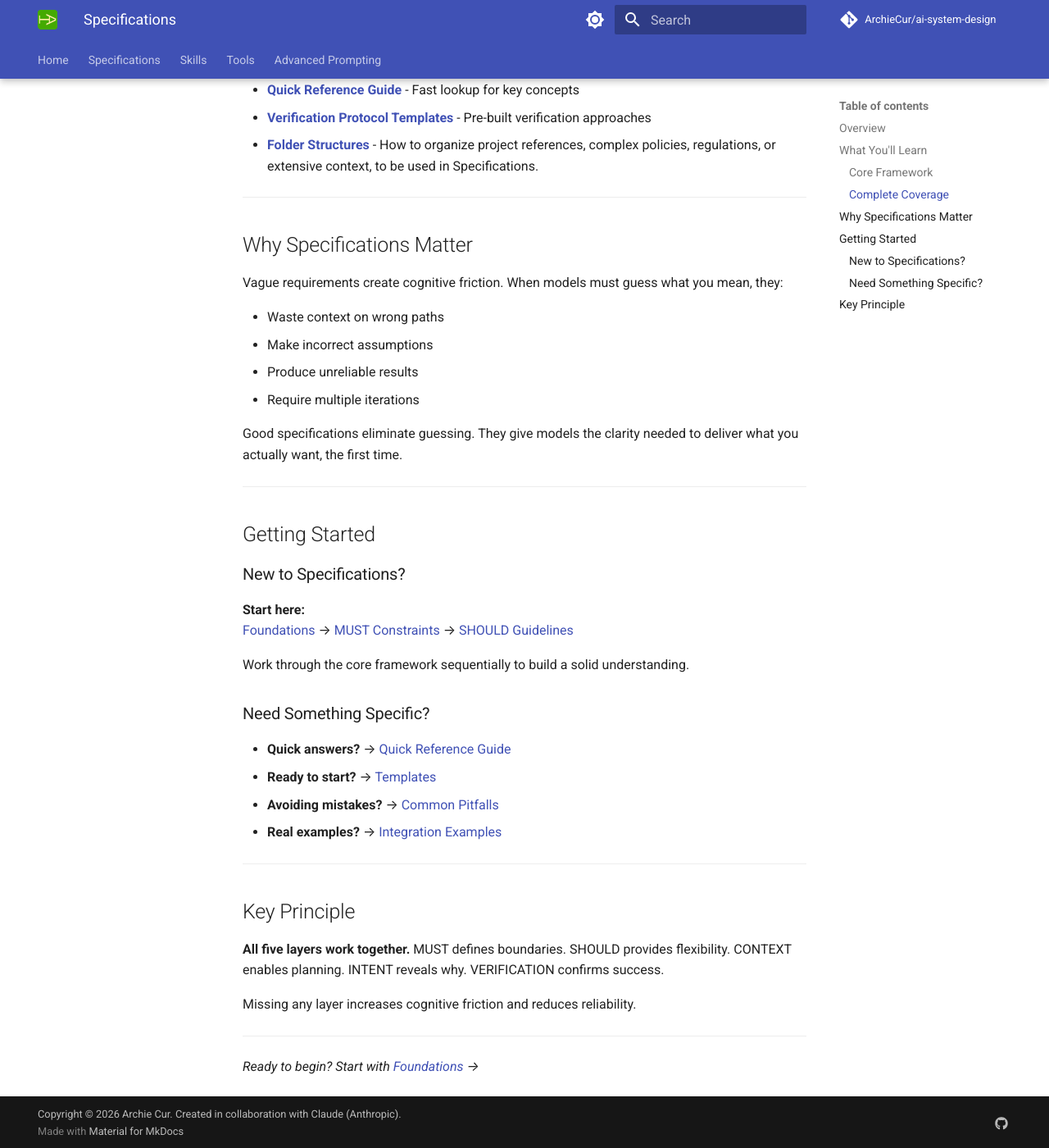
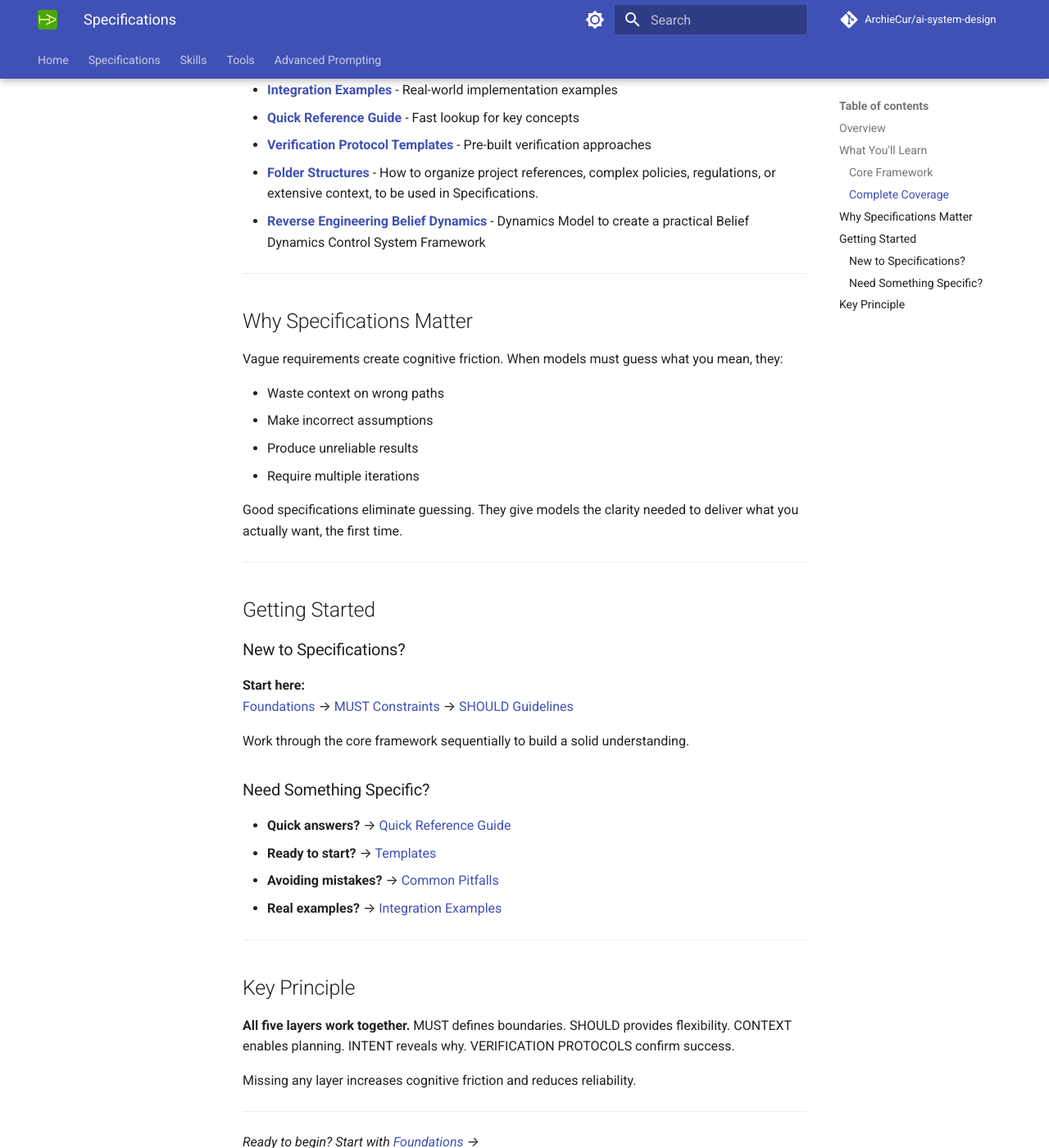
Before and after one commit to ArchieCur/ai-system-design, an MkDocs documentation site: the page built from docs/specifications/specifications-index.md, in a window 1280 px wide and 1400 px high, scrolled down 896 px. Shown: the whole window at 82% size. Built offline with MkDocs 1.6.1 and Material for MkDocs 9.7.7, drawn with Linux system fonts in a browser that asks for light colours; comment, search, counter and statistics services are not loaded.

Commit message:
Update specifications index and key principle wording
Added Section 8, and Appendix F

```diff
--- a/docs/specifications/specifications-index.md
+++ b/docs/specifications/specifications-index.md
@@ -24,11 +24,13 @@
 
 - **[Foundations](Specifications_1_Foundations.md)** - Core principles and how specifications reduce cognitive friction
 - **[Common Pitfalls](Specifications_7_Common_Pitfalls.md)** - Mistakes to avoid and how to fix them
+- **[Supremacy Clause and Evidence Reset Protocols](Specifications_8_Supremacy_Clause_Evidence_Reset_Protocols.md)**
 - **[Templates](Specifications_A_Templates_Appendix.md)** - Ready-to-use specification templates
 - **[Integration Examples](Specifications_B_IntegrationExamples_Appendix.md)** - Real-world implementation examples
 - **[Quick Reference Guide](Specifications_C_QuickReferenceGuide_Appendix.md)** - Fast lookup for key concepts
 - **[Verification Protocol Templates](Specifications_D_VerificationProtocolTemplates_Appendix.md)** - Pre-built verification approaches
 - **[Folder Structures](Specifications_E_FolderStructures_Appendix.md)** - How to organize project references, complex policies, regulations, or extensive context, to be used in Specifications.
+- **[Reverse Engineering Belief Dynamics](Specifications_F_Reverse_Engineering.md)** - Dynamics Model to create a practical Belief Dynamics Control System Framework
 
 ---
 
@@ -65,7 +67,7 @@
 
 ## Key Principle
 
-**All five layers work together.** MUST defines boundaries. SHOULD provides flexibility. CONTEXT enables planning. INTENT reveals why. VERIFICATION confirms success.
+**All five layers work together.** MUST defines boundaries. SHOULD provides flexibility. CONTEXT enables planning. INTENT reveals why. VERIFICATION PROTOCOLS confirm success.
 
 Missing any layer increases cognitive friction and reduces reliability.
 
```
